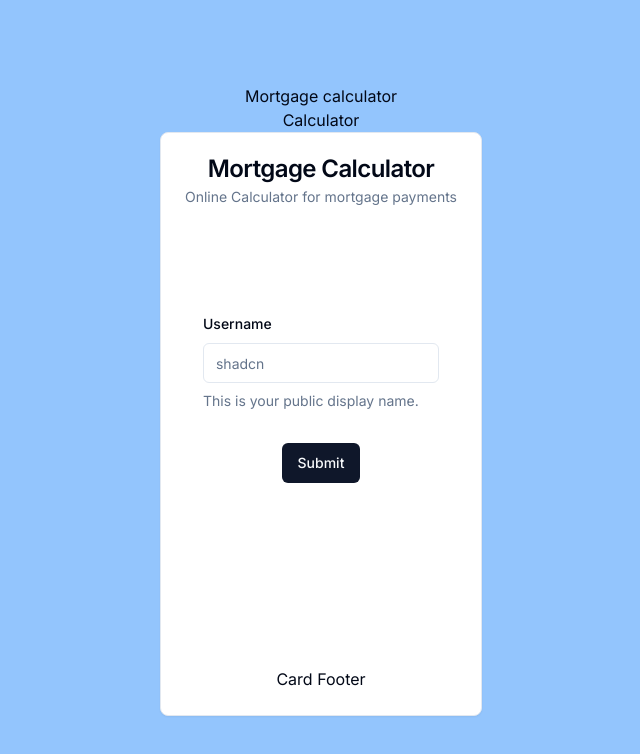
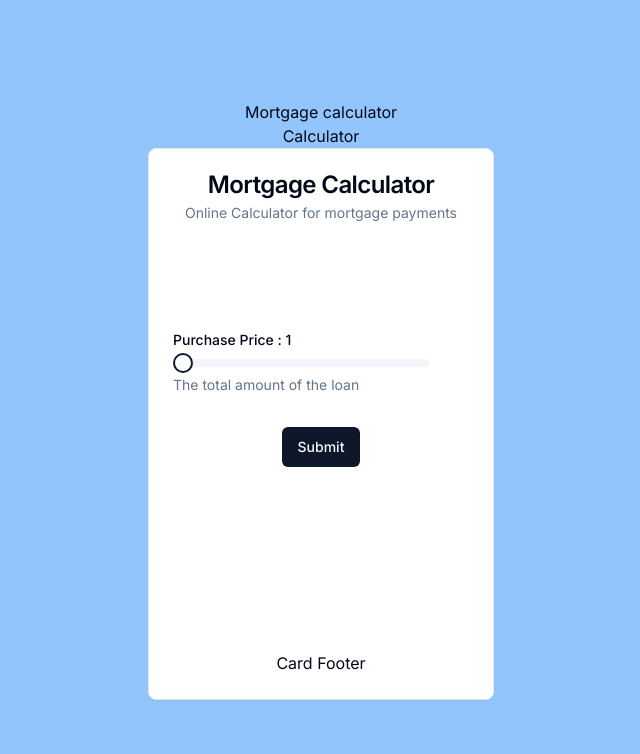
Before and after one commit to samlee088/mortgage-calculator, a Next.js app: page / in a window 1280 px wide. Shown: the top 754 px of the page, without its empty margins (319-959 px from the left). Built offline with nearby package versions, Linux system fonts and the light colour scheme.

Commit message:
slide updates: -able to use slider to display min -slider min borrow value is 100, max is set to million -slider steps are for 100 values -slider value is able to render on the page

```diff
--- a/components/Calculator.tsx
+++ b/components/Calculator.tsx
@@ -25,11 +25,11 @@
 } from "@/components/ui/card";
 
 import { Input } from "@/components/ui/input";
+import { Slider } from "@/components/ui/slider";
+import { useState } from "react";
 
 const formSchema = z.object({
-  username: z.string().min(2, {
-    message: "Username must be at least 2 characters.",
-  }),
+  purchasePrice: z.number().positive({ message: "this👏is👏too👏big" }),
 });
 
 function Calculator() {
@@ -37,7 +37,7 @@
   const form = useForm<z.infer<typeof formSchema>>({
     resolver: zodResolver(formSchema),
     defaultValues: {
-      username: "",
+      purchasePrice: 1,
     },
   });
 
@@ -46,6 +46,14 @@
     // Do something with the form values.
     // ✅ This will be type-safe and validated.
     console.log(values);
+  }
+
+  const [purchasePriceDisplay, setPurchasePriceDisplay] = useState(1);
+
+  // Slider change function
+  function slideChange(value: number[]) {
+    console.log(value[0]);
+    setPurchasePriceDisplay(value[0]);
   }
 
   return (
@@ -66,15 +74,28 @@
             >
               <FormField
                 control={form.control}
-                name="username"
+                name="purchasePrice"
                 render={({ field }) => (
                   <FormItem>
-                    <FormLabel>Username</FormLabel>
+                    <FormLabel>
+                      Purchase Price : {purchasePriceDisplay}
+                    </FormLabel>
                     <FormControl>
-                      <Input placeholder="shadcn" {...field} />
+                      {/* <Input placeholder="shadcn" {...field} />
+                       */}
+                      <div className="flex items-center">
+                        <Slider
+                          onValueChange={slideChange}
+                          max={100000}
+                          min={100}
+                          step={100}
+                          className="w-64"
+                        />
+                        <div className="w-10 text-center"></div>
+                      </div>
                     </FormControl>
                     <FormDescription>
-                      This is your public display name.
+                      The total amount of the loan
                     </FormDescription>
                     <FormMessage />
                   </FormItem>
--- /dev/null
+++ b/components/ui/slider.tsx
@@ -0,0 +1,28 @@
+"use client"
+
+import * as React from "react"
+import * as SliderPrimitive from "@radix-ui/react-slider"
+
+import { cn } from "@/lib/utils"
+
+const Slider = React.forwardRef<
+  React.ElementRef<typeof SliderPrimitive.Root>,
+  React.ComponentPropsWithoutRef<typeof SliderPrimitive.Root>
+>(({ className, ...props }, ref) => (
+  <SliderPrimitive.Root
+    ref={ref}
+    className={cn(
+      "relative flex w-full touch-none select-none items-center",
+      className
+    )}
+    {...props}
+  >
+    <SliderPrimitive.Track className="relative h-2 w-full grow overflow-hidden rounded-full bg-secondary">
+      <SliderPrimitive.Range className="absolute h-full bg-primary" />
+    </SliderPrimitive.Track>
+    <SliderPrimitive.Thumb className="block h-5 w-5 rounded-full border-2 border-primary bg-background ring-offset-background transition-colors focus-visible:outline-none focus-visible:ring-2 focus-visible:ring-ring focus-visible:ring-offset-2 disabled:pointer-events-none disabled:opacity-50" />
+  </SliderPrimitive.Root>
+))
+Slider.displayName = SliderPrimitive.Root.displayName
+
+export { Slider }
--- a/package.json
+++ b/package.json
@@ -11,6 +11,7 @@
   "dependencies": {
     "@hookform/resolvers": "^3.3.4",
     "@radix-ui/react-label": "^2.0.2",
+    "@radix-ui/react-slider": "^1.1.2",
     "@radix-ui/react-slot": "^1.0.2",
     "class-variance-authority": "^0.7.0",
     "clsx": "^2.1.0",
```
Also changed, not shown: scratchPaper.tsx (added, +63 -0 lines).
